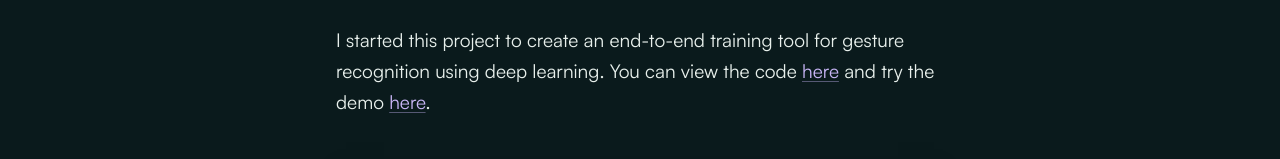
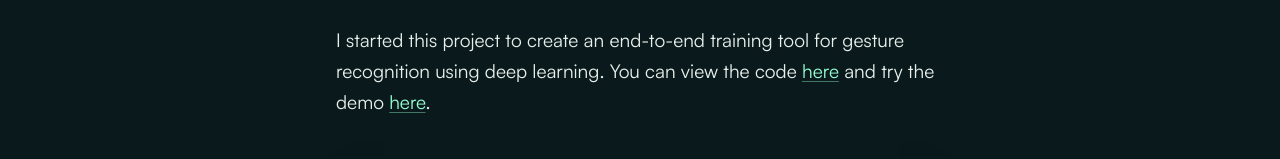
Before and after one commit to choxi/choxi.github.io, a Next.js app: page /posts/gesture-detection-using-tensorflowjs in a window 1280 px wide. Shown: the part 407-566 px from the top of the page. Built offline with nearby package versions, Linux system fonts and the light colour scheme.

Commit message:
gives links their own mint colour (deep teal by day) instead of lavender, since purple reads as an already-visited link; lavender stays for the controls and the current post

```diff
--- a/app/globals.css
+++ b/app/globals.css
@@ -11,9 +11,11 @@
    Both are plain backgrounds; the pixel art is a few glowing plants at the
    bottom of each post (glow-plants.tsx), plus fireflies.
 
-   Accents: lavender from the blossoms for links, mint from the falls for
-   hover and selection. Text colours and accents pass WCAG AA on each
-   theme's surface. */
+   Accents: lavender from the blossoms for the controls (focus rings, the
+   switch, the current post), and the falls' mint, deepened to teal by day,
+   for links. Links aren't purple because browsers use purple for visited
+   links, so a purple link reads as one you've already followed. Text
+   colours and accents pass WCAG AA on each theme's surface. */
 :root,
 [data-theme="night"] {
   --paper: #0a1a1c;
@@ -24,6 +26,9 @@
   --accent: #c9b6f7;
   --accent-soft: rgb(201 182 247 / 0.4);
   --accent-hover: #96ffd2;
+  --link: #96ffd2;
+  --link-soft: rgb(150 255 210 / 0.4);
+  --link-hover: #e2fff3;
   --highlight: rgb(150 255 210 / 0.28);
   --code-bg: rgb(255 255 255 / 0.06);
   --bar-bg: rgb(10 26 28 / 0.72);
@@ -54,6 +59,9 @@
   --accent: #6646b8;
   --accent-soft: rgb(102 70 184 / 0.3);
   --accent-hover: #1f7564;
+  --link: #17705f;
+  --link-soft: rgb(23 112 95 / 0.35);
+  --link-hover: #0c4a3f;
   --highlight: #e4dafb;
   --code-bg: #edeaf3;
   --bar-bg: rgb(246 244 249 / 0.82);
@@ -117,12 +125,12 @@ body {
 
 a {
   text-decoration: none;
-  color: var(--color-primary);
+  color: var(--link);
   transition: color 150ms ease, text-decoration-color 150ms ease;
 }
 
 a:hover {
-  color: var(--accent-hover);
+  color: var(--link-hover);
 }
 
 a:focus-visible {
@@ -273,7 +281,7 @@ canvas {
    colour alone; it firms up on hover. */
 .post a {
   text-decoration: underline;
-  text-decoration-color: var(--accent-soft);
+  text-decoration-color: var(--link-soft);
   text-decoration-thickness: 1px;
   text-underline-offset: 3px;
 }
--- a/app/posts/post-page.css
+++ b/app/posts/post-page.css
@@ -489,7 +489,7 @@ html:has(.drawer[open]) {
 }
 
 .sidebar-social {
-  color: var(--accent);
+  color: var(--link);
 }
 
 .sidebar-label {
@@ -521,7 +521,7 @@ html:has(.drawer[open]) {
 }
 
 .sidebar-posts a:hover {
-  color: var(--accent);
+  color: var(--link);
 }
 
 .sidebar-posts a[aria-current="page"] {
```
